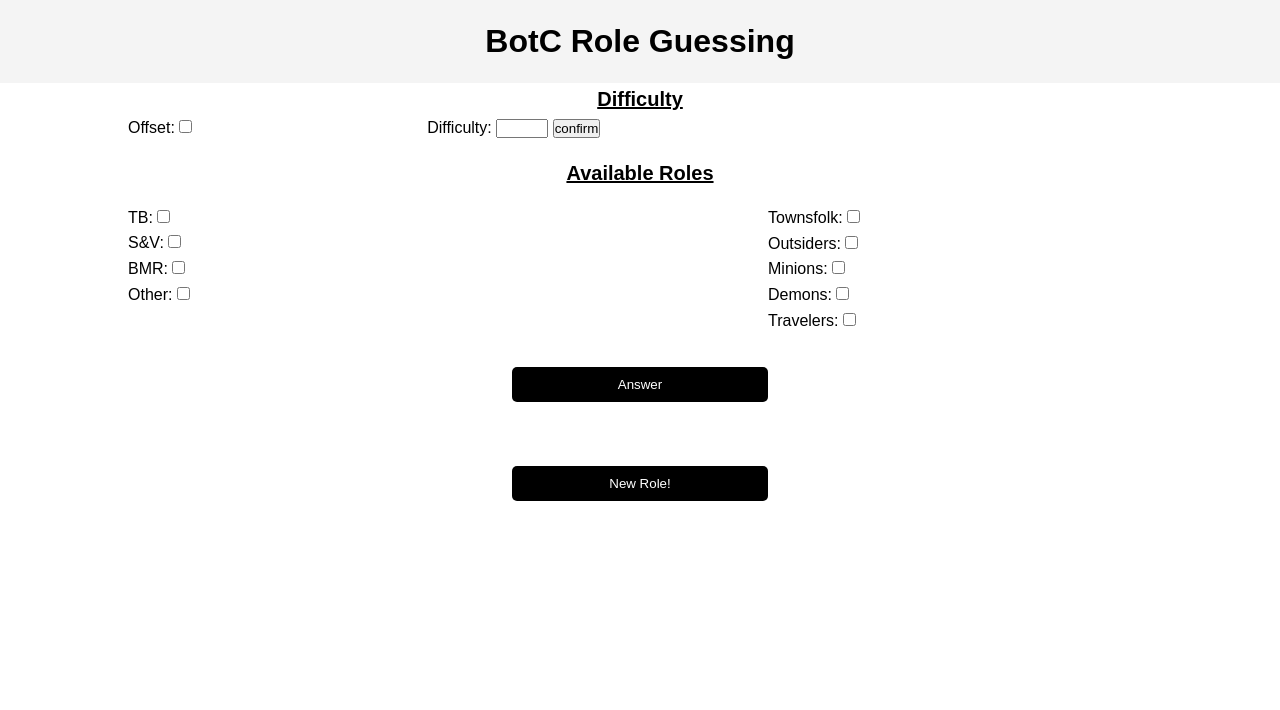
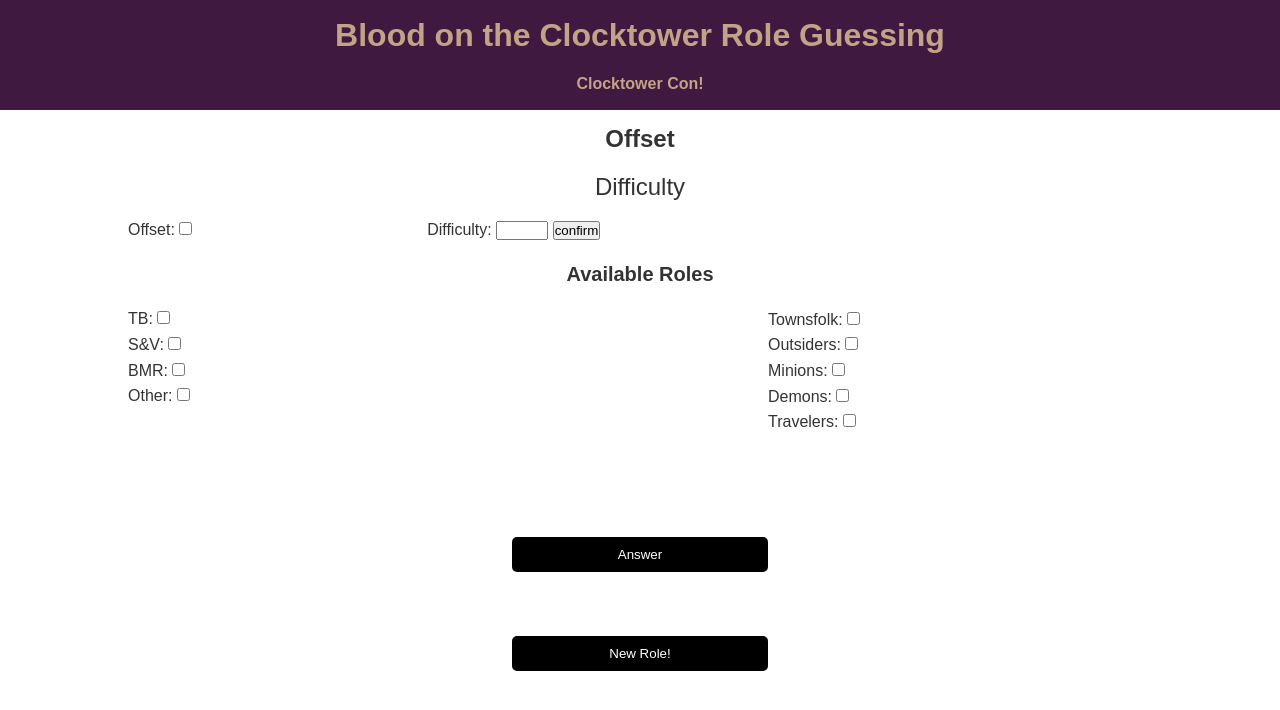
Before and after one commit to Theo123241/Theo123241.github.io, a plain HTML site: page index.html in a window 1280 px wide. Drawn offline with Linux system fonts and the light colour scheme.

Commit message:
frontend

```diff
--- a/index.html
+++ b/index.html
@@ -1,19 +1,38 @@
 <!DOCTYPE html>
 <html lang="en">
-  <head>
+    <head>
     <meta charset="UTF-8" />
     <meta name="viewport" content="width=device-width, initial-scale=1.0" />
     <meta http-equiv="X-UA-Compatible" content="ie=edge" />
     <title>BotC Role Guessing</title>
     <link rel="stylesheet" href="style.css">
-  </head>
-  <style> </style>
-  <div>
-    <header>
-      <h1>BotC Role Guessing</h1>
-    </header>
-    <div>
-      <h5>Difficulty</h5>
+</head>
+
+
+<body>
+    <!-- Navbar -->
+    <div class="navbar">
+        <div class="container flex">
+            <h1 class="logo">Blood on the Clocktower Role Guessing</h1>
+            <nav>
+                <ul>
+                    <li><a href="https://events.humanitix.com/clocktower-con-2025">Clocktower Con!</a></li>
+                </ul>
+            </nav>
+        </div>
+    </div>
+
+     <!-- Showcase -->
+        <section class="Showcase">
+            <div class="container grid">
+                <div class="showcase-text">
+                    <h1>Offset</h1>
+                </div>
+            </div>
+        </section>
+    <main>
+
+      <h2>Difficulty</h2>
       <div class="edition">Offset:
         <input type="checkbox" class="idk" id="offset">
       <span class="difficultyWord">Difficulty:
@@ -21,7 +40,7 @@
         <input type="button" value="confirm"id ='difficulty_button'>
       </span>
     </div>
-      <h6>Available Roles</h6>
+      <h3>Available Roles</h3>
       <div class="edition">TB:
         <input type="checkbox" class="options" id="tb">
       </div>
@@ -59,7 +78,7 @@
       </div>
 
 
-    </div>
+    </main>
     <h2 id = "Ability"> </h2>
     <button id="Button">Answer</button>
     <h3 id = "Answer">  </h3>
--- a/main.js
+++ b/main.js
@@ -31,7 +31,7 @@
     types = ["townsfolk", "outsider", "minion", "demon", "traveller"]
     let scriptsFalse = scripts.every(element => options[element] === false)
     let typesFalse = types.every(element => options[element] === false)
-
+    console.log(roles_list.length)
 
     while ((options[role.edition] == false && ! scriptsFalse) || (options[role.team] == false && ! typesFalse)) {
         roleNum = Math.floor(Math.random() * roles_list.length);
--- a/style.css
+++ b/style.css
@@ -6,30 +6,27 @@
 
 body {
     font-family: Arial, Helvetica, sans-serif;
+    color: #333;
     line-height: 1.6;
 }
 
-  ul {
-    list-style: none;
+
+
+.navbar a:hover {
+    border-bottom: 2px #c3a387 solid;
 }
 
-  ul li {
-    padding: 5px;
-    background: #f4f4f4;
-    margin: 5px 0;
-  }
 
-  header {
-    background: #f4f4f4;
-    padding: 1rem;
+h1 {
     text-align: center;
+    margin: 10px 0px;
+    font-weight: 550;
 }
 
 h2 {
-    background: #ffffff;
     text-align: center;
-    margin-top: -100px;
-    padding: 1rem;
+    margin: 10px 0px;
+    font-weight: 300;
 }
 
 h3 {
@@ -46,44 +43,57 @@
     font-size: 20px;
 }
 
-  h5 {
-    background: #ffffff;
-    text-align: center;
-    font-size: 20px;
-    text-decoration: underline;
+img {
+    width: 100;
 }
 
-  h6 {
-    background: #ffffff;
-    text-align: center;
-    font-size: 20px;
-    padding: 1rem;
-    text-decoration: underline;
+a {
+    text-decoration: none;
+    color: #c3a387;
+    font-weight: 600;
+}
+
+.navbar {
+    background-color: #3f1940;;
+    color: #c3a387;
+    overflow: auto;
+    height: 110px;
+}
+
+
+.navbar ul {
+    list-style: none;
 }
 
 .container {
-    margin: auto;
-    width: 500px;
-    overflow: auto;
-    padding: 3rem 2rem;
+    max-width: 1100px;
+    margin: 0 auto;
 }
 
-  #my-form {
+.flex {
+    display: flex;
+    flex-direction: column;
+    justify-content: center;
+    align-items: center;
+}
+
+
+/* #my-form {
     padding: 2rem;
     background: #f4f4f4;
-  }
+} */
 
-  #my-form label {
+/* #my-form label {
     display: block;
-  }
+} */
 
-  #my-form input[type='text'] {
+/* #my-form input[type='text'] {
     width: 100%;
     padding: 8px;
     margin-bottom: 10px;
     border-radius: 5px;
     border: 1px solid #ccc;
-  }
+} */
 
 button {
     display: block;
@@ -102,15 +112,15 @@
 
 .bg-dark {
     background: #333;
-    color: #fff;
+    color: #fff ;
 }
 
-  .error {
+/* .error {
     background: orangered;
     color: #fff;
     padding: 5px;
     margin: 5px;
-  }
+} */
 
 .option {
     padding-left: 60%;
```
Lines whose indentation alone changed are shown as unchanged.
